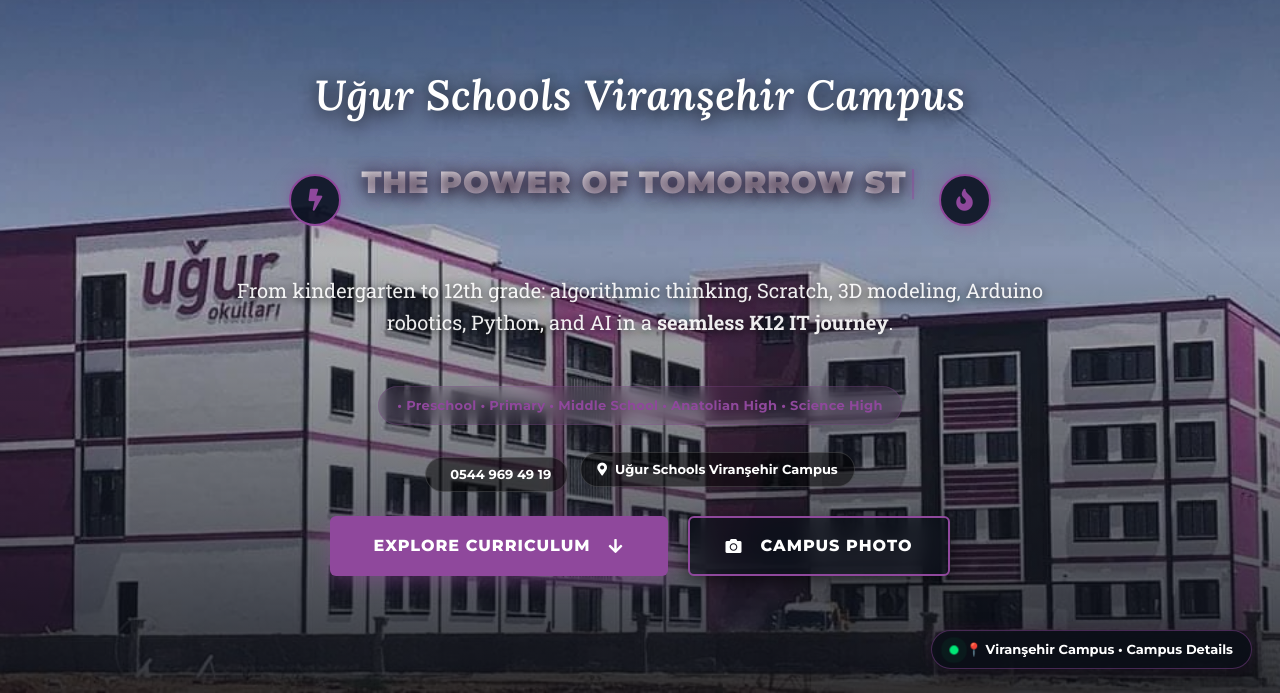
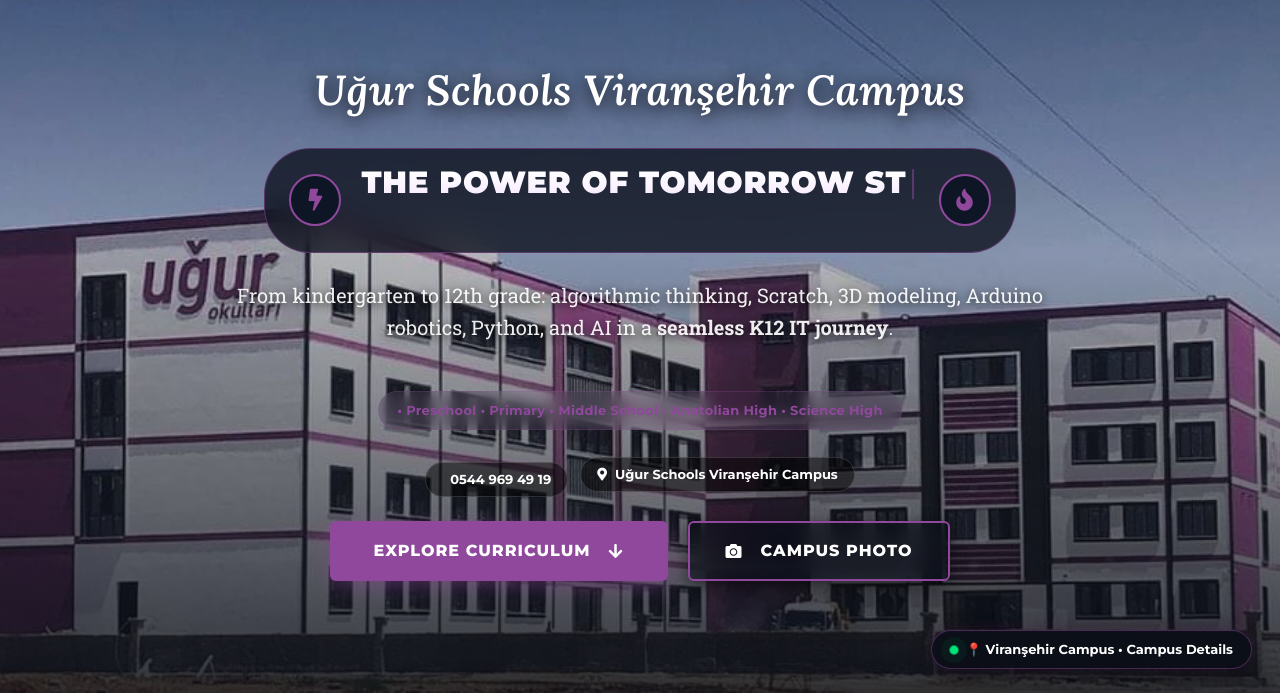
Before and after one commit to vahitkeskin/bilisimhocasi, a website built with Vite: page index.html in a window 1280 px wide. Shown: the part 107-800 px from the top of the page. Built offline with nearby package versions, Linux system fonts and the light colour scheme; some icons are missing.

Commit message:
style(typewriter): Kart arka plan rengi geri getirildi, iç ve dış tüm gölgelendirmeler kaldırıldı

```diff
--- a/css/style.css
+++ b/css/style.css
@@ -972,19 +972,30 @@
   justify-content: center;
   gap: 16px;
   max-width: 100%;
-  background: transparent !important;
-  backdrop-filter: none !important;
-  -webkit-backdrop-filter: none !important;
-  border: none !important;
-  border-radius: 0;
-  padding: 6px 0;
+  background: rgba(8, 12, 24, 0.76);
+  backdrop-filter: blur(14px);
+  -webkit-backdrop-filter: blur(14px);
+  border: 1.5px solid rgba(143, 72, 156, 0.5);
+  border-radius: 46px;
+  padding: 10px 24px;
   box-shadow: none !important;
+  transition: border-color 0.3s ease;
 }
 
 .typewriter-headline-card:hover {
-  border-color: transparent !important;
+  border-color: rgba(143, 72, 156, 0.85);
   box-shadow: none !important;
-  background: transparent !important;
+}
+
+[data-theme="light"] .typewriter-headline-card {
+  background: rgba(8, 12, 24, 0.76);
+  border-color: rgba(143, 72, 156, 0.5);
+  box-shadow: none !important;
+}
+
+[data-theme="light"] .typewriter-headline-card:hover {
+  border-color: rgba(143, 72, 156, 0.85);
+  box-shadow: none !important;
 }
 
 /* Iconic Circle Badges */
@@ -1000,7 +1011,7 @@
   border: 2px solid var(--primary-gold);
   color: var(--primary-gold);
   font-size: 22px;
-  box-shadow: 0 0 18px rgba(143, 72, 156, 0.45);
+  box-shadow: none !important;
   transition: all 0.35s cubic-bezier(0.16, 1, 0.3, 1);
   flex-shrink: 0;
   position: relative;
@@ -1023,7 +1034,7 @@
   height: 32px;
   display: block;
   overflow: visible;
-  filter: drop-shadow(0 0 6px rgba(143, 72, 156, 0.5));
+  filter: none !important;
   transition: transform 0.3s ease;
 }
 
@@ -1043,7 +1054,7 @@
   color: #FFFFFF !important;
   text-transform: uppercase !important;
   letter-spacing: 0.8px !important;
-  text-shadow: 0 0 20px rgba(143, 72, 156, 0.35), 0 3px 16px rgba(0, 0, 0, 0.95);
+  text-shadow: none !important;
   line-height: 1.32 !important;
   white-space: normal;
   word-break: normal;
@@ -1069,7 +1080,7 @@
   font-size: 1.05em;
   line-height: inherit;
   padding-left: 2px;
-  text-shadow: 0 0 10px rgba(143, 72, 156, 0.8), 0 0 20px rgba(143, 72, 156, 0.4);
+  text-shadow: none !important;
   animation: typewriterCursorBlink 0.85s infinite;
   user-select: none;
   white-space: nowrap;
```
